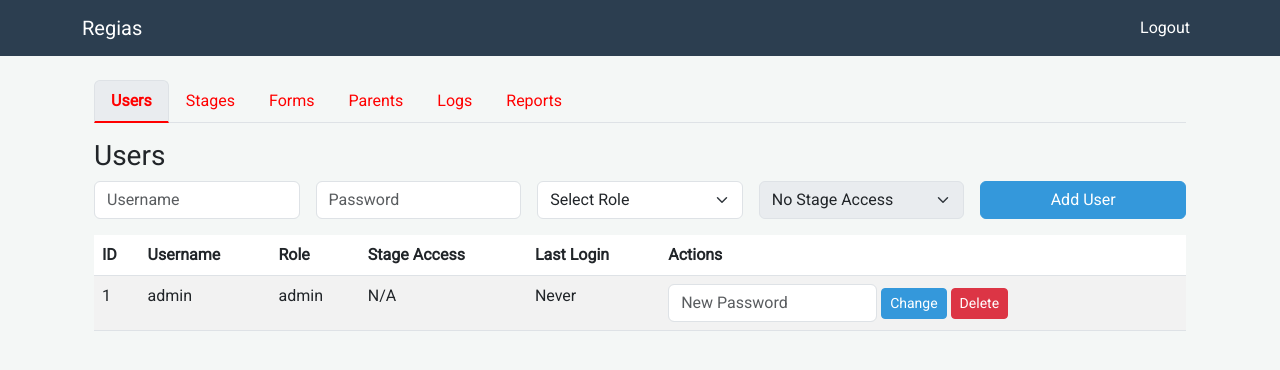
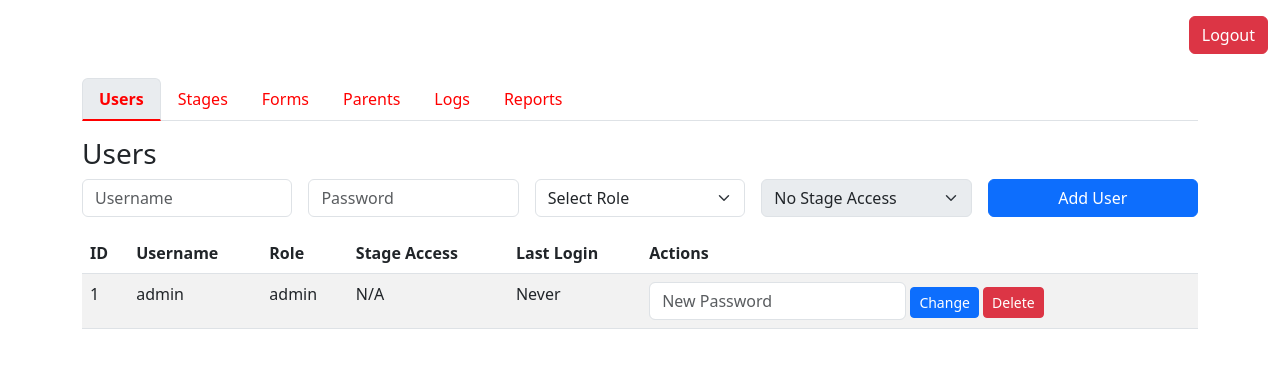
Before and after one commit to scamioglu/regias, a Flask app: page /admin/dashboard in a window 1280 px wide. Shown: the top 370 px of the page. Run offline with Flask 3, Linux system fonts and the light colour scheme; a user stored in the database is signed in; data comes from the database, SQL or seed files in the repository; data that the repository does not hold is empty; parts of the project's set-up code (start-up, migrations or seed data) failed here and were passed over.

Commit message:
Update base.html

```diff
--- a/templates/base.html
+++ b/templates/base.html
@@ -1,34 +1,40 @@
 <!DOCTYPE html>
-<html>
+<html lang="en">
 <head>
-    <title>Regias</title>
+    <meta charset="UTF-8">
+    <meta name="viewport" content="width=device-width, initial-scale=1.0">
+    <title>Registration System</title>
     <link href="https://cdn.jsdelivr.net/npm/bootstrap@5.3.0/dist/css/bootstrap.min.css" rel="stylesheet">
-    <link href="https://fonts.googleapis.com/css2?family=Roboto&display=swap" rel="stylesheet">
-    <link rel="stylesheet" href="{{ url_for('static', filename='css/style.css') }}">
+    <style>
+        /* Tüm sekmeler için kırmızı renk */
+        .nav-tabs .nav-link {
+            color: #ff0000 !important; /* Kırmızı renk */
+        }
+
+        .nav-tabs .nav-link:hover {
+            color: #cc0000 !important; /* Koyu kırmızı */
+            background-color: #f8f9fa; /* Hafif gri arka plan */
+        }
+
+        .nav-tabs .nav-link.active {
+            color: #ff0000 !important; /* Aktif sekme kırmızı */
+            background-color: #e9ecef !important; /* Daha belirgin gri arka plan */
+            border-bottom: 2px solid #ff0000 !important; /* Alt çizgi kırmızı */
+            font-weight: bold; /* Kalın yazı */
+        }
+
+        .nav-tabs {
+            border-bottom: 1px solid #dee2e6;
+        }
+    </style>
 </head>
 <body>
-    <nav class="navbar navbar-expand-lg">
-        <div class="container">
-            <a class="navbar-brand" href="#">Regias</a>
-            <div class="collapse navbar-collapse">
-                <ul class="navbar-nav ms-auto">
-                    {% if current_user.is_authenticated %}
-                        <li class="nav-item">
-                            <a class="nav-link" href="{{ url_for('logout') }}">Logout</a>
-                        </li>
-                    {% endif %}
-                </ul>
+    <div class="container-fluid">
+        {% if current_user.is_authenticated %}
+            <div class="d-flex justify-content-end my-3">
+                <a href="{{ url_for('logout') }}" class="btn btn-danger">Logout</a>
             </div>
-        </div>
-    </nav>
-    <div class="container mt-4">
-        {% with messages = get_flashed_messages() %}
-            {% if messages %}
-                {% for message in messages %}
-                    <div class="alert alert-info">{{ message }}</div>
-                {% endfor %}
-            {% endif %}
-        {% endwith %}
+        {% endif %}
         {% block content %}{% endblock %}
     </div>
     <script src="https://cdn.jsdelivr.net/npm/bootstrap@5.3.0/dist/js/bootstrap.bundle.min.js"></script>
```
